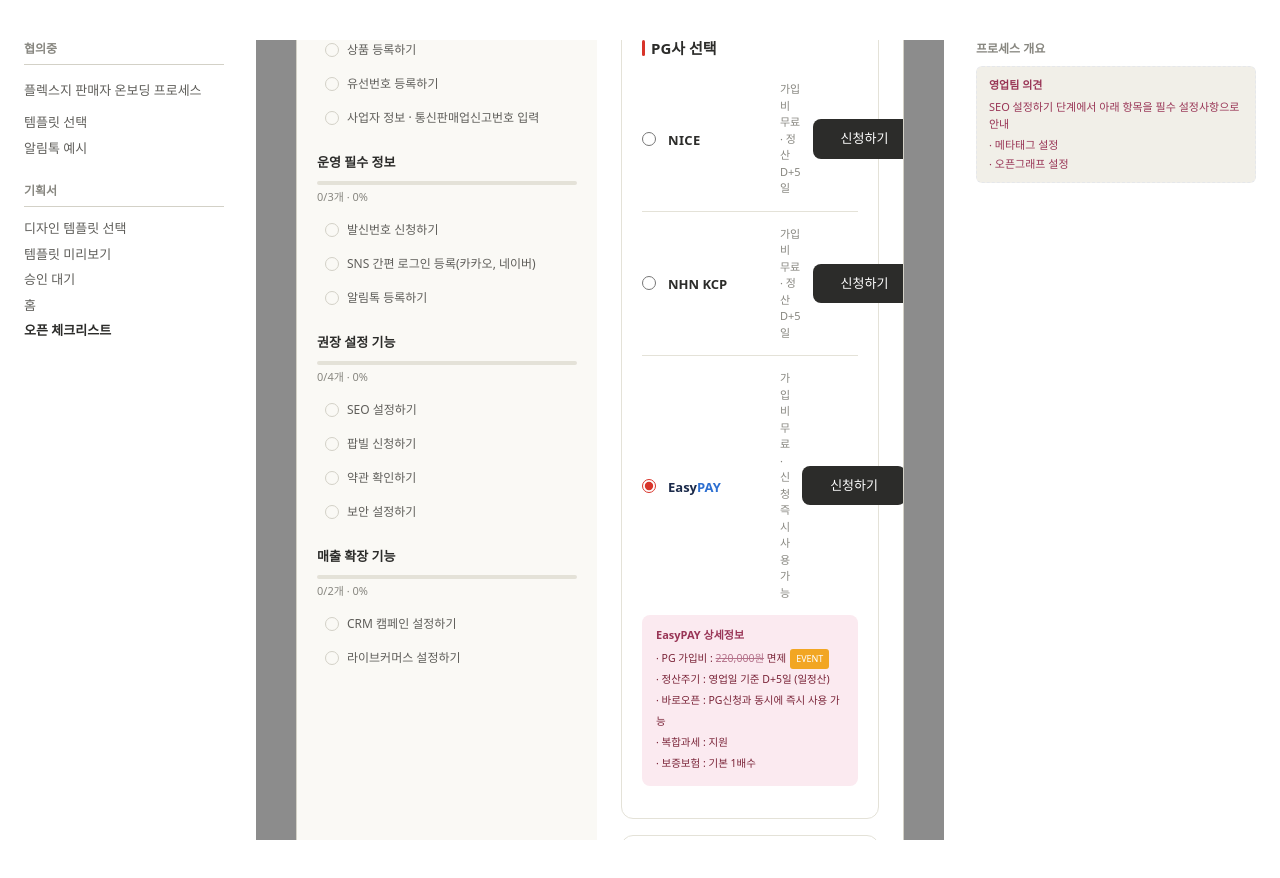
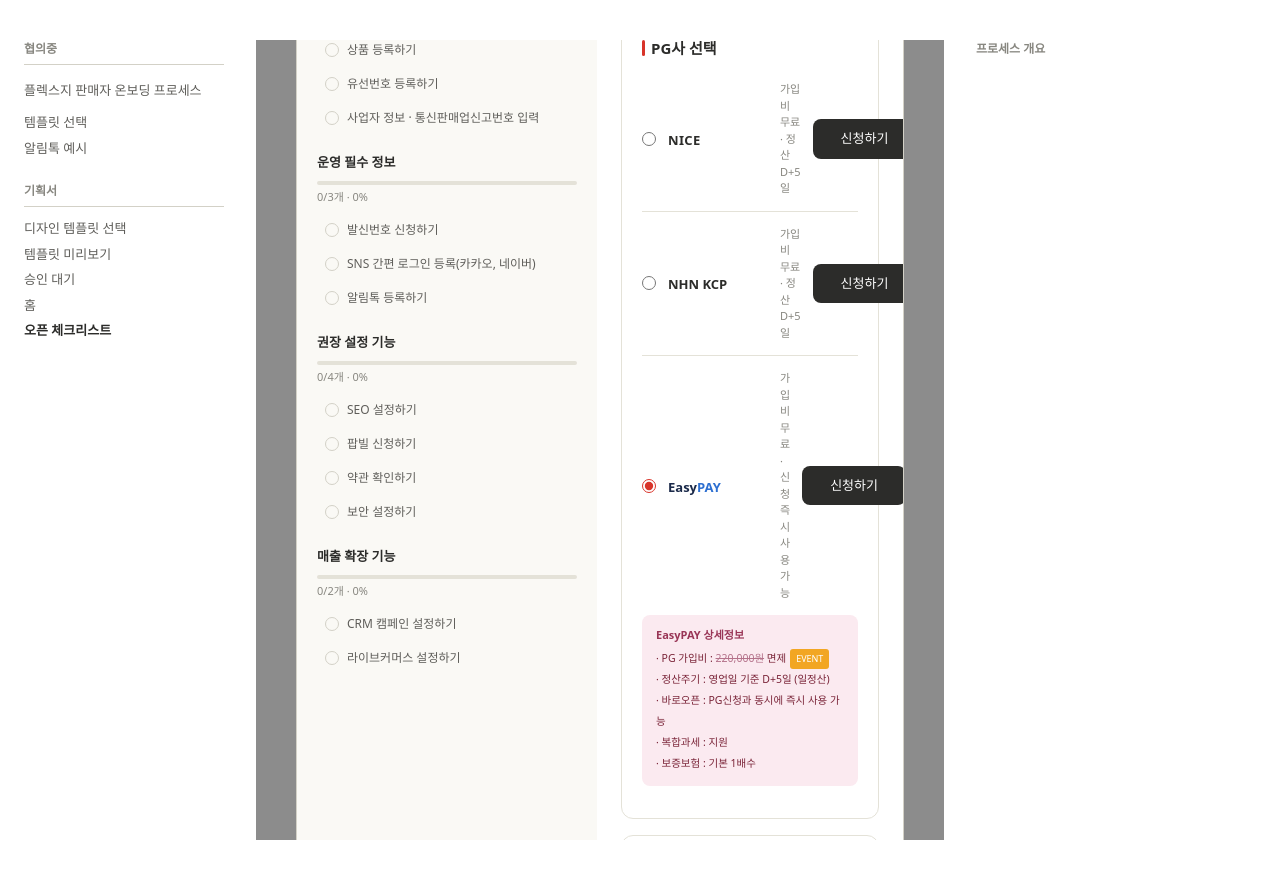
Before and after one commit to WEED-Convergence/WEED-Convergence-FLEXG-onboarding-HYESUN-2026-08, a Next.js app: page /open-checklist-popup in a window 1280 px wide. Built offline with nearby package versions, Linux system fonts and the light colour scheme.

Commit message:
오픈 체크리스트 팝업 프로세스 개요에서 SEO 필수 설정 영업팀 의견 삭제

```diff
--- a/src/app/ProcessOverview.tsx
+++ b/src/app/ProcessOverview.tsx
@@ -12,13 +12,6 @@ const overviewNotes: Record<string, { label: string; desc?: string; items: strin
         "1-3. 출산 / 유아동 전용 템플릿",
         "1-4. 건기식 / 다이어트 전용 템플릿",
       ],
-    },
-  ],
-  "/open-checklist-popup": [
-    {
-      label: "영업팀 의견",
-      desc: "SEO 설정하기 단계에서 아래 항목을 필수 설정사항으로 안내",
-      items: ["메타태그 설정", "오픈그래프 설정"],
     },
   ],
 };
```
